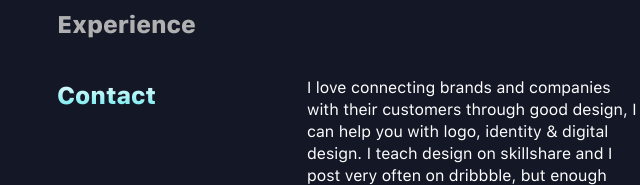
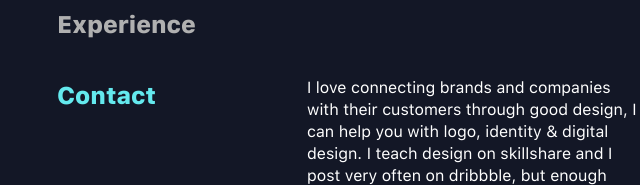
Before and after one commit to Oluwa-nifemi/Portfolio-Samuel, a plain HTML site: page index.html in a window 1280 px wide. Shown: the part 1135-1320 px from the top of the page, 43-683 px from the left. Drawn offline with Linux system fonts and the light colour scheme.

Commit message:
Changed color of active link

```diff
--- a/assets/css/index.css
+++ b/assets/css/index.css
@@ -175,12 +175,11 @@ nav.hide-boxshadow{
     font-size: 24px;
     color: #B0B0B0;
     margin-bottom: 38px;
+    transition: 0.6s;
 }
 
 .sidebar__link.is-active{
-    background: linear-gradient(to bottom, white, #64E9EE);
-    -webkit-background-clip: text;
-    -webkit-text-fill-color: transparent;
+    color: #64E9EE;
 }
 
 .about, .work, .experience, .contact{
```
